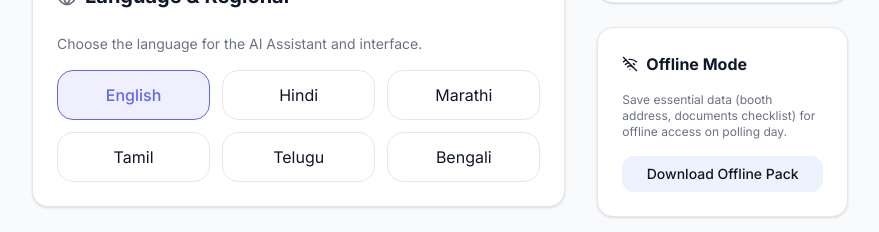
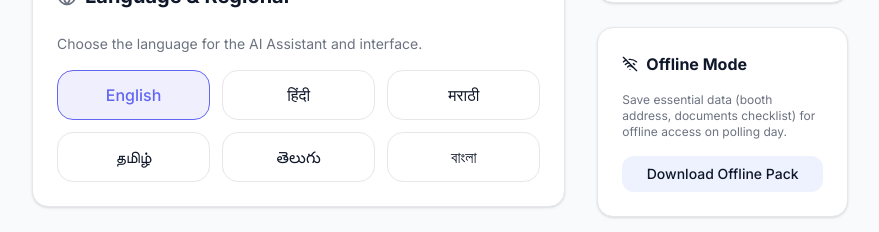
Before and after one commit to Samritha-S/VoteWise-AI, a Next.js app: page /profile in a window 1280 px wide. Shown: the part 501-733 px from the top of the page, without its empty margins (200-1079 px from the left). Built offline with nearby package versions, Linux system fonts and the light colour scheme.

Commit message:
style: display language names in native scripts

```diff
--- a/src/app/profile/page.tsx
+++ b/src/app/profile/page.tsx
@@ -15,8 +15,6 @@ import {
   LogOut
 } from "lucide-react";
 import { useTranslation } from "@/lib/i18n";
-
-const languages = ["English", "Hindi", "Marathi", "Tamil", "Telugu", "Bengali"];
 
 export default function ProfilePage() {
   const { userData, updateUserData, resetUser } = useAppContext();
@@ -200,17 +198,24 @@ export default function ProfilePage() {
             <div className="space-y-4">
               <p className="text-sm text-muted-foreground">{t.profile.langDesc}</p>
               <div className="grid grid-cols-2 sm:grid-cols-3 gap-3">
-                {languages.map(lang => (
+                {[
+                  { name: "English", display: "English" },
+                  { name: "Hindi", display: "हिंदी" },
+                  { name: "Marathi", display: "मराठी" },
+                  { name: "Tamil", display: "தமிழ்" },
+                  { name: "Telugu", display: "తెలుగు" },
+                  { name: "Bengali", display: "বাংলা" }
+                ].map(lang => (
                   <button
-                    key={lang}
-                    onClick={() => updateUserData({ language: lang })}
+                    key={lang.name}
+                    onClick={() => updateUserData({ language: lang.name })}
                     className={`p-3 rounded-xl border text-center transition-all ${
-                      userData.language === lang
+                      userData.language === lang.name
                         ? 'border-primary bg-primary/10 text-primary font-medium'
                         : 'border-border hover:border-primary/50'
                     }`}
                   >
-                    {lang}
+                    {lang.display}
                   </button>
                 ))}
               </div>
```
